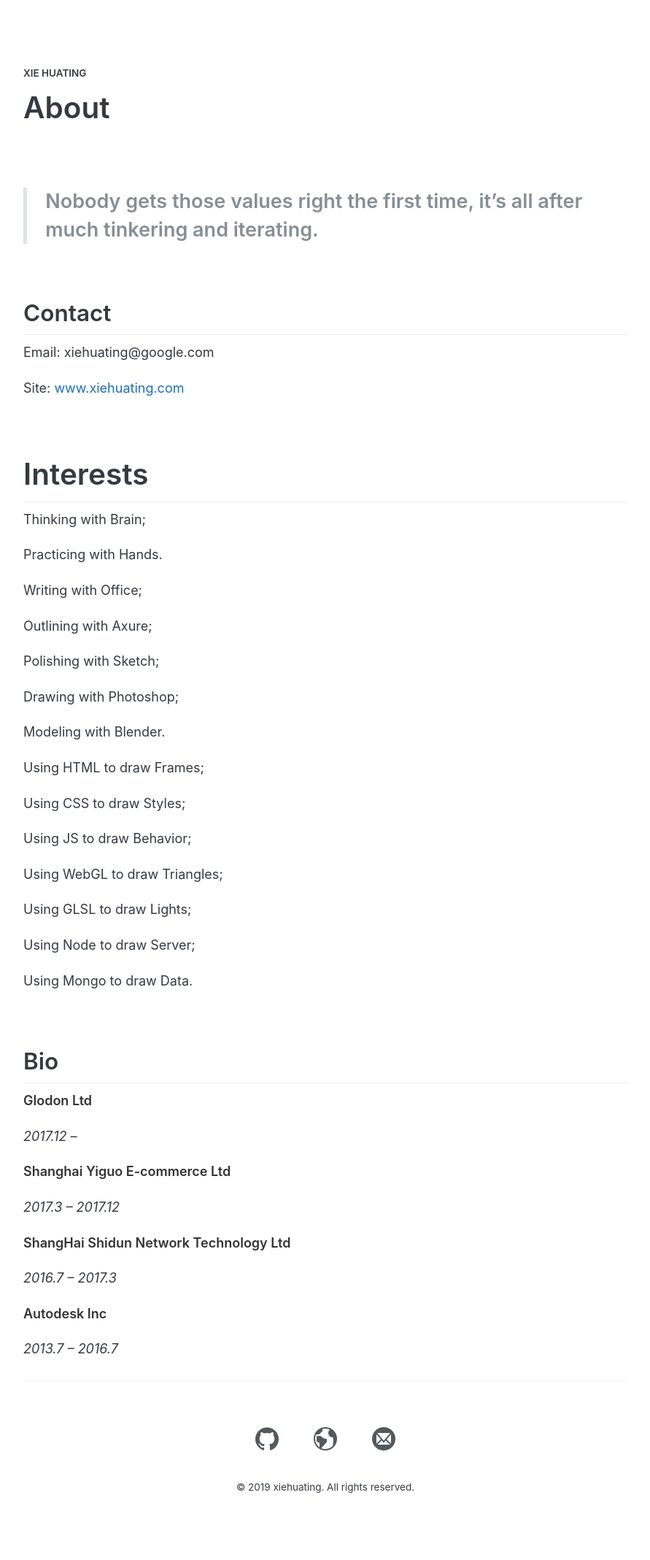
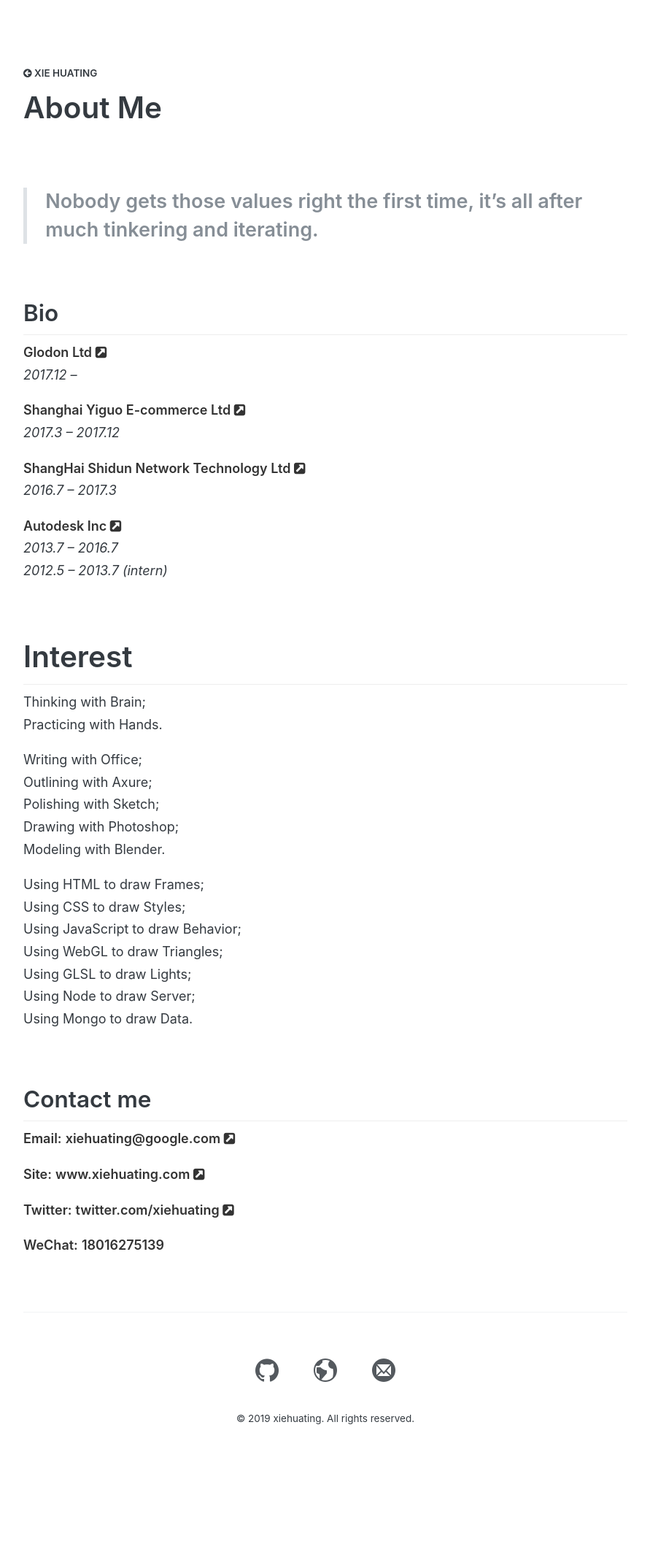
Before and after one commit to xiehuating/xiehuating.github.io, a Jekyll site: the page built from about.md, in a window 1280 px wide. Shown: the whole page at 73% size, without its empty margins (194-1085 px from the left). Built offline with Jekyll 4.4.1, drawn with Linux system fonts in a browser that asks for light colours; some web fonts are replaced; after the commit the page ends 2043 px from its top, so only the background shows below that.

Commit message:
update aboutme page and scss styles

```diff
--- a/_includes/footer.html
+++ b/_includes/footer.html
@@ -19,7 +19,7 @@
     {% endif %}
 
     {% if site.author.github %}
-    <a href="https://github.com/{{ site.author.github }}"><img src="{{ site.baseurl }}/assets/images/icons/github.png"></a>
+    <a href="https://github.com/{{ site.author.github }}" title="xiehuating's github page"><img src="{{ site.baseurl }}/assets/images/icons/github.png"></a>
     {% endif %}
 
 	{% if site.author.stackoverflow %}
@@ -59,11 +59,11 @@
     {% endif %}
 
 	{% if site.author.blog %}
-    <a href="http://{{ site.author.blog }}"><img src="{{ site.baseurl }}/assets/images/icons/earth.png"></a>
+    <a href="http://{{ site.author.blog }}" title="xiehuating's personal website"><img src="{{ site.baseurl }}/assets/images/icons/earth.png"></a>
     {% endif %}
 
     {% if site.author.email %}
-    <a href="mailto:{{ site.author.email }}"><img src="{{ site.baseurl }}/assets/images/icons/mail4.png"></a>
+    <a href="mailto:{{ site.author.email }}" title="xiehuating's email"><img src="{{ site.baseurl }}/assets/images/icons/mail4.png"></a>
     {% endif %}
 
   </div>
--- a/_layouts/page.html
+++ b/_layouts/page.html
@@ -3,7 +3,7 @@ layout: default
 ---
 <header>
   <div class="header-small">
-    <a href="{{site.url}}{{site.baseurl}}">{{ site.name }}</a>
+    <a href="{{site.url}}{{site.baseurl}}"><i class="fa fa-arrow-circle-left" aria-hidden="true"></i> {{ site.name }}</a>
   </div>
 </header>
 <div class="page">
--- a/_layouts/post.html
+++ b/_layouts/post.html
@@ -3,7 +3,7 @@ layout: default
 ---
 <header>
   <div class="header-small">
-    <a href="{{site.url}}{{site.baseurl}}">{{ site.name }}</a>
+    <a href="{{site.url}}{{site.baseurl}}"><i class="fa fa-arrow-circle-left" aria-hidden="true"></i> {{ site.name }}</a>
   </div>
 </header>
 <div class="post">
--- a/_sass/_site.scss
+++ b/_sass/_site.scss
@@ -232,6 +232,7 @@ body {
       padding-left: 2%;
       a {
         color: $oc-gray-6;
+        font-weight: 500;
 
         &:hover,
         &:focus {
@@ -246,6 +247,7 @@ body {
       padding-right: 2%;
       a {
         color: $oc-gray-6;
+        font-weight: 500;
 
         &:hover {
           color: $oc-gray-7;
--- a/about.md
+++ b/about.md
@@ -1,5 +1,5 @@
 ---
-title: About
+title: About Me
 permalink: /about/
 ---
 
@@ -9,60 +9,36 @@ permalink: /about/
 
 <br/>
 
-## Contact
+## Bio
 
-Email: xiehuating@google.com
+[**Glodon Ltd <i class="fa fa-external-link-square" aria-hidden="true"></i>**](https://www.glodon.com/) <br/>  *2017.12 --*
 
-Site: [www.xiehuating.com](<http://www.xiehuating.com/>)
+[**Shanghai Yiguo E-commerce Ltd <i class="fa fa-external-link-square" aria-hidden="true"></i>**](http://www.yiguo.com/) <br/>*2017.3 -- 2017.12*
+
+[**ShangHai Shidun Network Technology Ltd <i class="fa fa-external-link-square" aria-hidden="true"></i>**](http://www.threedpad.com/) <br/>*2016.7 -- 2017.3*
+
+[**Autodesk Inc <i class="fa fa-external-link-square" aria-hidden="true"></i>**](https://www.autodesk.com/) <br/>*2013.7 -- 2016.7*<br/>*2012.5 -- 2013.7 (intern)*
 
 <br/>
 
-# Interests
+# Interest
 
-Thinking with Brain;
+Thinking with Brain; <br/>Practicing with Hands.
 
-Practicing with Hands.
+Writing with Office; <br/>Outlining with Axure; <br/>Polishing with Sketch; <br/>Drawing with Photoshop; <br/>Modeling with Blender.
 
-Writing with Office;
-
-Outlining with Axure;
-
-Polishing with Sketch;
-
-Drawing with Photoshop;
-
-Modeling with Blender.
-
-Using HTML to draw Frames;
-
-Using CSS to draw Styles;
-
-Using JS to draw Behavior;
-
-Using WebGL to draw Triangles;
-
-Using GLSL to draw Lights;
-
-Using Node to draw Server;
-
-Using Mongo to draw Data.
+Using HTML to draw Frames; <br/>Using CSS to draw Styles; <br/>Using JavaScript to draw Behavior; <br/>Using WebGL to draw Triangles; <br/>Using GLSL to draw Lights; <br/>Using Node to draw Server; <br/>Using Mongo to draw Data.
 
 <br/>
 
-## Bio
+## Contact me
 
-[**Glodon Ltd**](https://www.glodon.com/)
+**Email:** [**xiehuating@google.com <i class="fa fa-external-link-square" aria-hidden="true"></i>**](mailto:xiehuating@gmail.com)
 
-*2017.12 --*
+**Site:** [**www.xiehuating.com <i class="fa fa-external-link-square" aria-hidden="true"></i>**](http://www.xiehuating.com/)
 
-[**Shanghai Yiguo E-commerce Ltd**](http://www.yiguo.com/)
+**Twitter:** [**twitter.com/xiehuating <i class="fa fa-external-link-square" aria-hidden="true"></i>**](https://twitter.com/xiehuating)
 
-*2017.3 -- 2017.12*
+**WeChat:** **18016275139**
 
-[**ShangHai Shidun Network Technology Ltd**](http://www.threedpad.com/)
-
-*2016.7 -- 2017.3*
-
-[**Autodesk Inc**](https://www.autodesk.com/)
-
-*2013.7 -- 2016.7*
+<br/>
```
